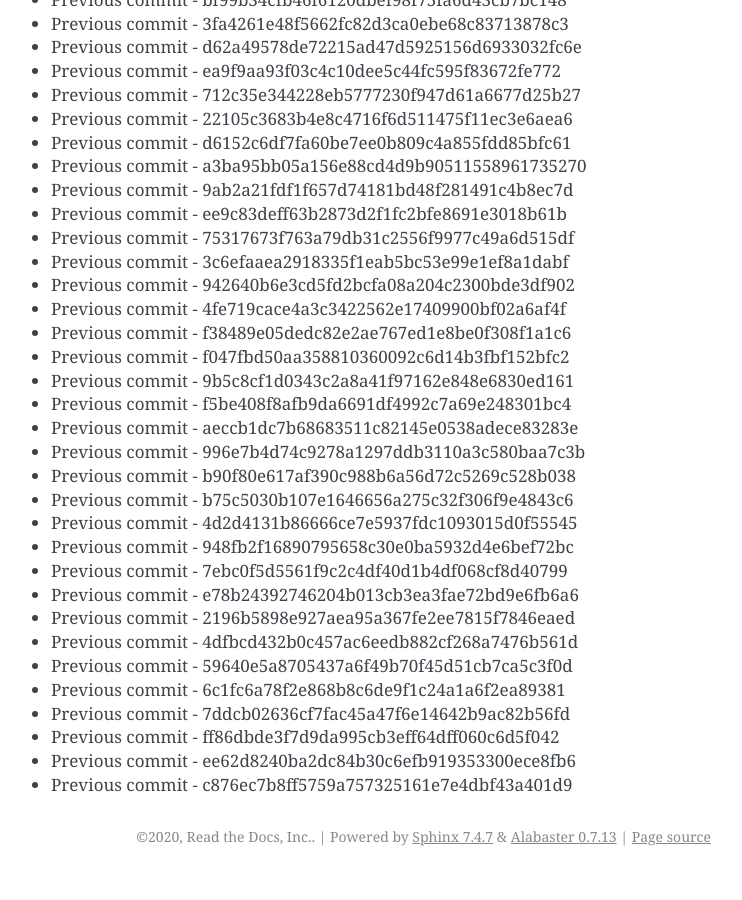
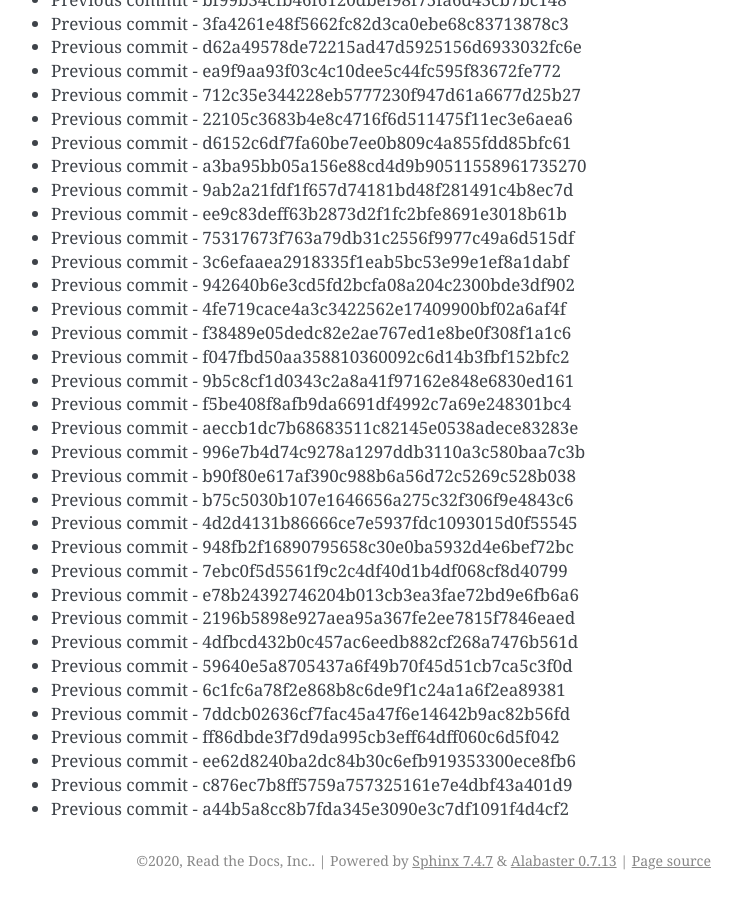
Before and after one commit to readthedocs/rtd-git-stresstest, a Sphinx documentation site: the page built from docs/updates.rst, in a window 1280 px wide and 900 px high, scrolled down 102435 px. Shown: the whole window, without its empty margins (399-1141 px from the left). Built offline with Sphinx 7.4.7, drawn with Linux system fonts in a browser that asks for light colours; before the commit the page ends 103311 px from its top, so only the background shows below that.

Commit message:
Generating commit from previous: a44b5a8cc8b7fda345e3090e3c7df1091f4d4cf2

```diff
--- a/docs/updates.rst
+++ b/docs/updates.rst
@@ -4336,3 +4336,4 @@ It can be tested for any performance characteristics.
 * Previous commit - ff86dbde3f7d9da995cb3eff64dff060c6d5f042
 * Previous commit - ee62d8240ba2dc84b30c6efb919353300ece8fb6
 * Previous commit - c876ec7b8ff5759a757325161e7e4dbf43a401d9
+* Previous commit - a44b5a8cc8b7fda345e3090e3c7df1091f4d4cf2
```
